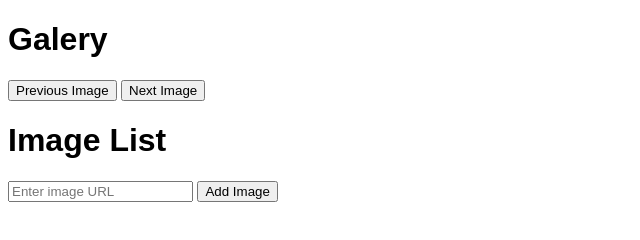
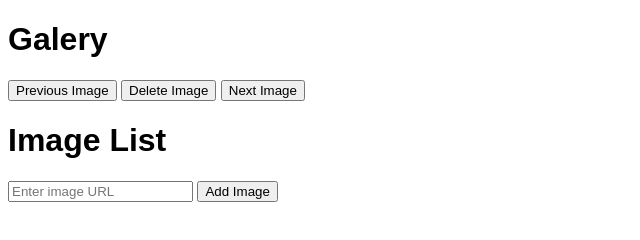
Before and after one commit to nazrulfajar/proyek-akhir-sd, a plain HTML site: page index.html in a window 1280 px wide. Shown: the whole page, without its empty margins (0-640 px from the left). Drawn offline with Linux system fonts and the light colour scheme.

Commit message:
fitur delete

```diff
--- a/index.html
+++ b/index.html
@@ -12,6 +12,7 @@
     <div id="single-image-container"></div>
 
     <button onclick="previousImage()">Previous Image</button>
+    <button onclick="deleteImage()">Delete Image</button>
     <button onclick="nextImage()">Next Image</button>
   </div>
 
--- a/script.js
+++ b/script.js
@@ -42,6 +42,49 @@ function addImage() {
   // Display the added image
   displayListImages();
   showSingleImage();
+}
+
+function deleteImage(imageUrl) {
+  // Check if the list is empty
+  if (!head) {
+    return;
+  }
+
+  // Find the node to be deleted
+  let current = head;
+  do {
+    if (current.data === imageUrl) {
+      break;
+    }
+    current = current.next;
+  } while (current !== head);
+
+  // If the node is not found, return
+  if (!current) {
+    return;
+  }
+
+  // Remove the node from the list
+  if (current === head) {
+    // If deleting head, update head
+    head = current.next;
+  }
+
+  const prevNode = current.prev;
+  const nextNode = current.next;
+  prevNode.next = nextNode;
+  nextNode.prev = prevNode;
+
+  // Update single image if it's the deleted image
+
+  showSingleImage();
+
+
+  // Remove the deleted node
+  current = null;
+
+  // Display the remaining images
+  displayListImages();
 }
 
 // Function to display all images in the list
```
